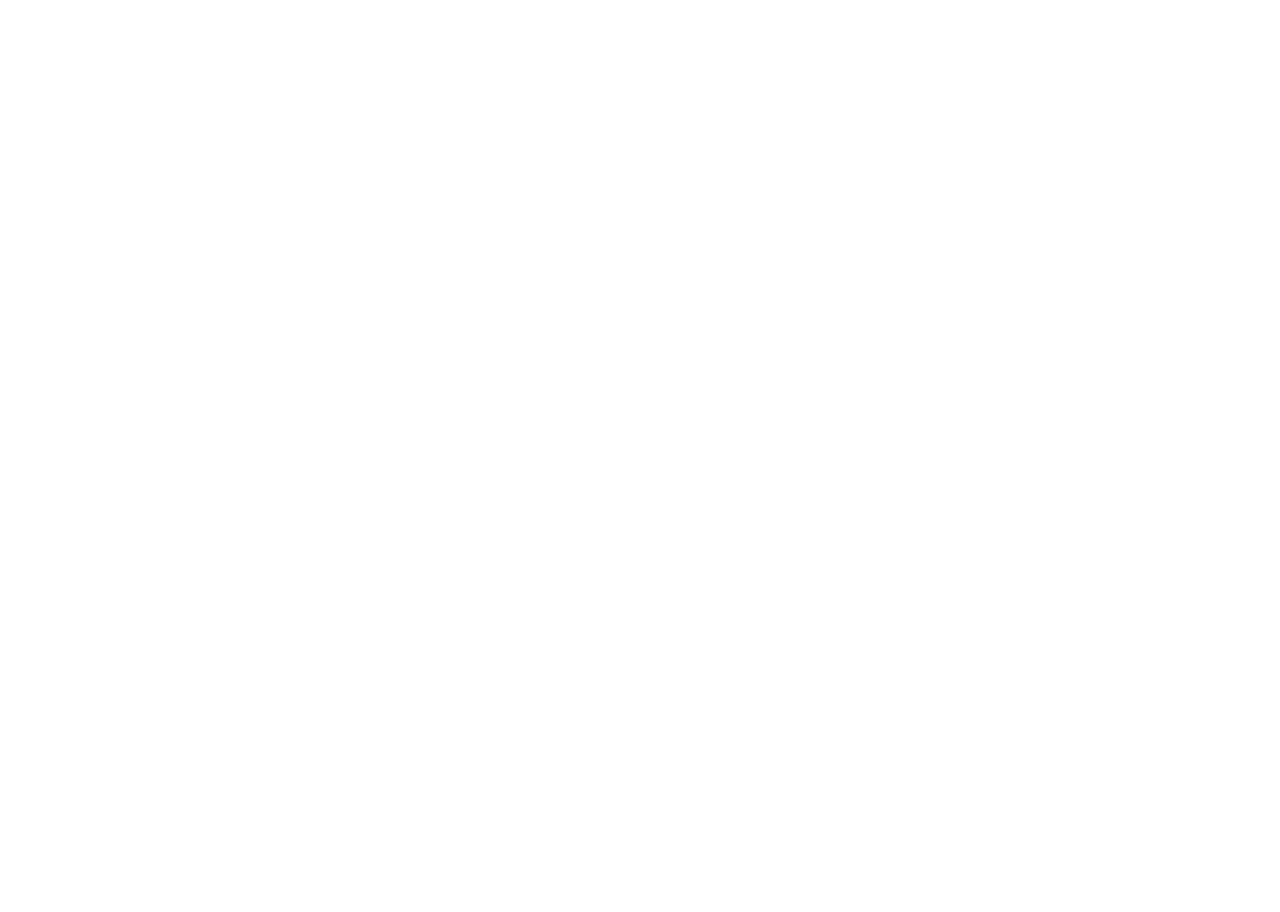
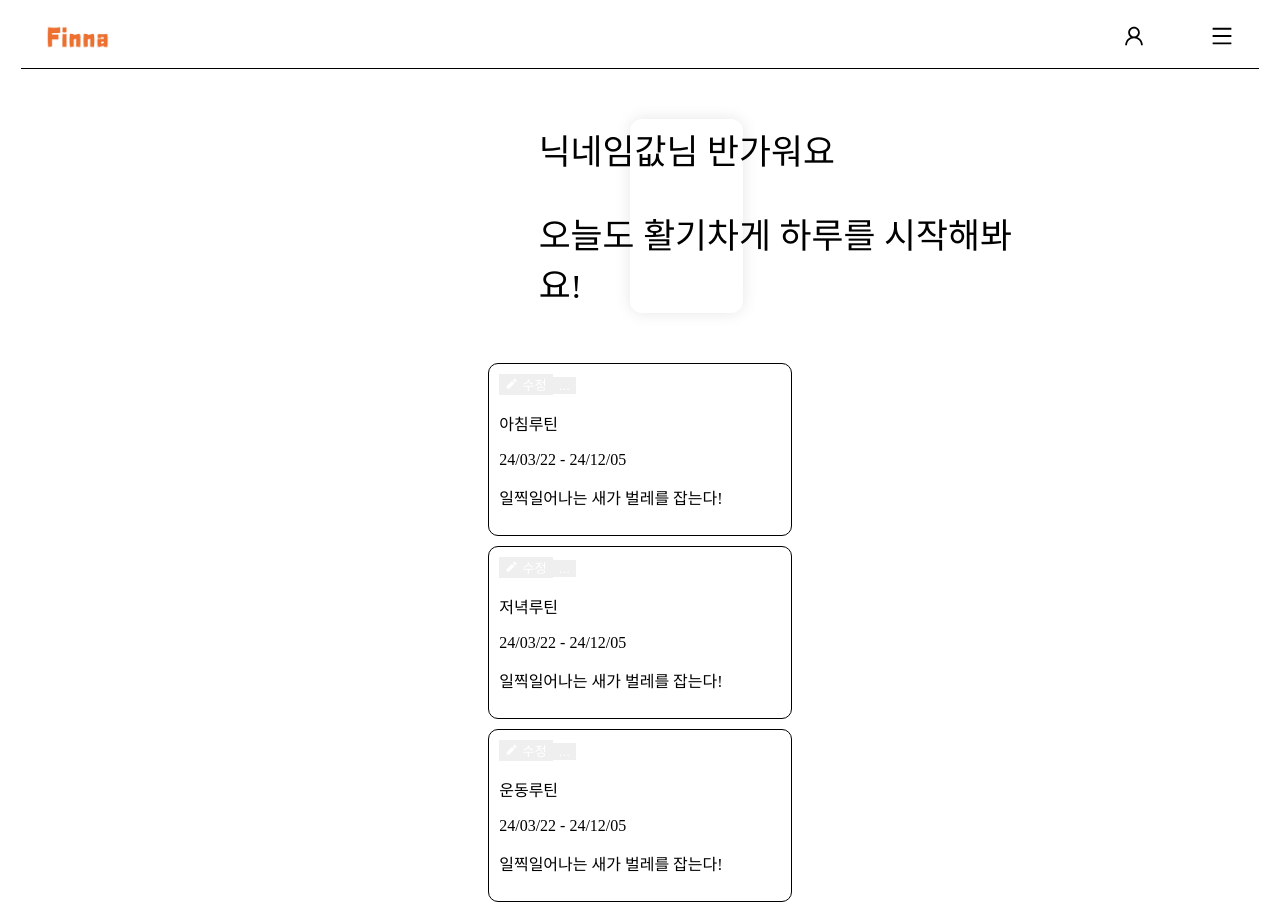
Before and after one commit to Do-Farming/DoFarming_WEB, a React (Vite) app: page /PackagePrint2 in a window 1280 px wide. Before the commit this address had no page. Before the commit the page ends 800 px from the top, so only its background shows below. Built offline with nearby package versions, Linux system fonts and the light colour scheme.

Commit message:
컴포넌트 분리

```diff
--- a/src/Pages/Home/Home.jsx
+++ b/src/Pages/Home/Home.jsx
@@ -1,52 +1,17 @@
-import React, { useState } from "react";
-import MakePackage from "./MakePackage";
-import "../../Style/Home/Home.css";
-import "../../Style/Home/MakeRoutine.css";
-import "../../Style/Home/HomeModal.css";
-import NavBar from "../Nav/Nav.jsx";
-import { FaCirclePlus } from "react-icons/fa6";
-import { useNavigate } from "react-router-dom";
-import Moodlets from "./HomeComponents/Moodlets";
+import React from "react";
+import PackagePrint from "./HomeComponents/PackagePrint.jsx";
+import PackageCheck from "./HomeComponents/PackageCheck.jsx";
+import NavBar from "../Nav/Nav";
+import Moodlets from "./HomeComponents/Moodlets.jsx";
 
 const Home = () => {
-  const [packages, setPackages] = useState([]);
-  const navigate = useNavigate();
-
-  const LinktoHome9 = () => {
-    navigate("/Home9");
-  };
-
-  const handleAddPackage = (newPackage) => {
-    setPackages([...packages, newPackage]);
-  };
-
-  const handleDeletePackage = (index) => {
-    const updatedPackages = [...packages];
-    updatedPackages.splice(index, 1);
-    setPackages(updatedPackages);
-  };
-
 
   return (
-    <div className="HomeWrap">
+    <div>
       <NavBar />
       <Moodlets />
-
-      <MakePackage handleAddPackage={handleAddPackage} />
-
-      {packages.length > 0 ? (
-        packages.map((pkg, index) => (
-          <div key={index}>
-            <strong>패키지 이름 </strong> {pkg.name}
-            <br />
-            <strong>패키지 상태 </strong> {pkg.status}
-            <button onClick={() => handleDeletePackage(index)}>삭제</button>
-            <hr />
-          </div>
-        ))
-      ) : null}
-
-      <FaCirclePlus className="ToHome9" onClick={LinktoHome9} />
+      <PackageCheck />
+      <PackagePrint />
     </div>
   );
 };
--- /dev/null
+++ b/src/Pages/Home/HomeComponents/PackageCheck.jsx
@@ -0,0 +1,22 @@
+import React, { useState } from "react";
+import "../../../Style/Home/Home.css";
+import "../../../Style/Home/MakeRoutine.css";
+import MakePackage from "../MakePackage.jsx";
+
+const PackageCheck = () => {
+    const [packages, setPackages] = useState([]);
+
+    const handleAddPackage = (newPackage) => {
+      setPackages([...packages, newPackage]);
+    };
+
+    return (
+        <div>
+            <div className="HomeWrap">
+                <MakePackage handleAddPackage={handleAddPackage} />
+            </div>
+        </div>
+    );
+};
+
+export default PackageCheck;
--- /dev/null
+++ b/src/Pages/Home/HomeComponents/PackagePrint.jsx
@@ -0,0 +1,26 @@
+import { FaPlusCircle } from "react-icons/fa";
+import { Link } from "react-router-dom";
+
+const PackagePrint = () => {
+
+  return (
+    <div className="HomeWrap">
+      <Link to="/Home9">
+        <FaPlusCircle className="ToHome9" />
+      </Link>
+      <style>
+        {`
+          .ToHome9 {
+            position: fixed;
+            bottom: 20px;
+            right: 20px;
+            font-size: 50px;
+            color: orange;
+          }
+        `}
+      </style>
+    </div>
+  );
+};
+
+export default PackagePrint;
--- /dev/null
+++ b/src/Pages/Home/HomeComponents/PackagePrint2.css
@@ -0,0 +1,34 @@
+.HomeWrap2 {
+    display: flex;
+    flex-direction: column;
+    align-items: center;
+    justify-content: center;
+  }
+
+  #userPKG {
+    display: flex;
+    flex-direction: column;
+    align-items: center;
+    justify-content: center;
+    width: 20em;
+  }
+
+  div[id^="userPKG"] > div {
+    border: 1px solid black;
+    border-radius: 10px;
+    padding: 10px;
+    margin-bottom: 10px;
+    width: 88%;
+  }
+
+  #userRname {
+    text-align: left;
+  }
+
+  #userRdate {
+    text-align: left;
+  }
+
+  #userSangMe {
+    text-align: left;
+  }
--- /dev/null
+++ b/src/Pages/Home/HomeComponents/PackagePrint2.jsx
@@ -0,0 +1,40 @@
+import React, { useState } from "react";
+import NavBar from "../../Nav/Nav.jsx";
+import Moodlets from "./Moodlets.jsx";
+import "./PackagePrint2.css";
+import PackageDelete from "../PackageDelete.jsx";
+
+const PackagePrint2 = () => {
+  const [packages, setPackages] = useState([
+    { id: 1, name: "아침루틴", status: "진행 중" },
+    { id: 2, name: "저녁루틴", status: "진행 중" },
+    { id: 3, name: "운동루틴", status: "완료" },
+  ]);
+
+  const handleDeletePackage = (id) => {
+    const updatedPackages = packages.filter((pkg) => pkg.id !== id);
+    setPackages(updatedPackages);
+  };
+
+  return (
+    <div className="HomeWrap2">
+      <NavBar />
+      <Moodlets />
+      <div id="userPKG">
+        {packages.map((pkg) => (
+          <div key={pkg.id}>
+            <PackageDelete
+              packageInfo={pkg}
+              handleDeletePackage={handleDeletePackage}
+            />
+            <p id="userRname">{pkg.name}</p>
+            <p id="userRdate">24/03/22 - 24/12/05</p>
+            <p id="userSangMe">일찍일어나는 새가 벌레를 잡는다!</p>
+          </div>
+        ))}
+      </div>
+    </div>
+  );
+};
+
+export default PackagePrint2;
--- a/src/Pages/Home/MakePackage.jsx
+++ b/src/Pages/Home/MakePackage.jsx
@@ -1,9 +1,11 @@
-import React, { useState } from "react";
+// 서버랑 연결하면 될 듯??
+import React, { useState  } from "react";
 import PackageDelete from "./PackageDelete";
 
 const MakePackage = () => {
   const [packages, setPackages] = useState([]);
   const [editingPackageId, setEditingPackageId] = useState(null);
+  const [hasPackages, setHasPackages] = useState(false);
 
   const handleAddPackage = (name, status) => {
     const newPackage = {
@@ -12,6 +14,7 @@ const MakePackage = () => {
       status,
     };
     setPackages([...packages, newPackage]);
+    setHasPackages(true);
   };
 
   const handleEditPackage = (packageId, newName, newStatus) => {
@@ -32,6 +35,9 @@ const MakePackage = () => {
   const handleDeletePackage = (packageId) => {
     const updatedPackages = packages.filter((pkg) => pkg.id !== packageId);
     setPackages(updatedPackages);
+    if (updatedPackages.length === 0) {
+      setHasPackages(false);
+    }
   };
 
   return (
@@ -49,13 +55,15 @@ const MakePackage = () => {
           e.target.reset();
         }}
       >
-        <input type="text" name="name" placeholder="패키지 이름" required />
-        <input type="text" name="status" placeholder="패키지 상태" required />
-        <button type="submit">{editingPackageId ? "수정" : "추가"}</button>
+
       </form>
-      {packages.length === 0 ? (
-        <div><p>아직 루틴이 없습니다 </p><p>루틴을 추가하세요.</p></div>
-      ) : (
+      {!hasPackages && (
+        <div id="RoutineZero">
+          <p id="Zero1">아직 루틴이 없습니다</p>
+          <p id="Zero2">루틴을 추가하세요.</p>
+        </div>
+      )}
+      {hasPackages &&
         packages.map((pkg) => (
           <div key={pkg.id}>
             {editingPackageId === pkg.id ? (
@@ -70,8 +78,7 @@ const MakePackage = () => {
               />
             )}
           </div>
-        ))
-      )}
+        ))}
     </div>
   );
 };
--- a/src/Pages/Home/PackageDelete.jsx
+++ b/src/Pages/Home/PackageDelete.jsx
@@ -27,8 +27,6 @@ const PackageDelete = ({ packageInfo, handleDeletePackage }) => {
 
   return (
     <div>
-      <h3>{name}</h3>
-      <p>{status}</p>
       <button onClick={() => navigate('/Home2_1_1')}>
         <RiPencilFill /> 수정
       </button>
@@ -43,9 +41,9 @@ const PackageDelete = ({ packageInfo, handleDeletePackage }) => {
               <div className="modal-background" onClick={handleCancelDelete} />
               <div id="mmodal">
                 <p>삭제하시겠습니까?</p>
-                <div h2_2_1Btns>
-                <button onClick={handleConfirmDelete}>확인</button>
-                <button onClick={handleCancelDelete}>취소</button>
+                <div h2_2_1btns="true">
+                  <button onClick={handleConfirmDelete}>확인</button>
+                  <button onClick={handleCancelDelete}>취소</button>
                 </div>
               </div>
             </div>
--- a/src/main.jsx
+++ b/src/main.jsx
@@ -13,6 +13,7 @@ import Reset from "./Pages/Mypage/Reset";
 import MakeRoutine from "./Pages/Home/MakeRoutine";
 import Home9 from "./Pages/Home/Home9";
 import Home2_1_1 from "./Pages/Home/Home2_1_1";
+import PackagePrint2 from "./Pages/Home/HomeComponents/PackagePrint2";
 
 const root = document.getElementById("root");
 const rootElement = createRoot(root);
@@ -34,6 +35,7 @@ rootElement.render(
       <Route path="/MakeRoutine" element={<MakeRoutine />} />
       <Route path="/Home9" element={<Home9 />} />
       <Route path="/Home2_1_1" element={<Home2_1_1 />} />
+      <Route path="/PackagePrint2" element={<PackagePrint2 />} />
     </Routes>
   </Router>,
 );
```
Also changed, not shown: src/Pages/Home/PackageModal.jsx (deleted, +0 -12 lines).
